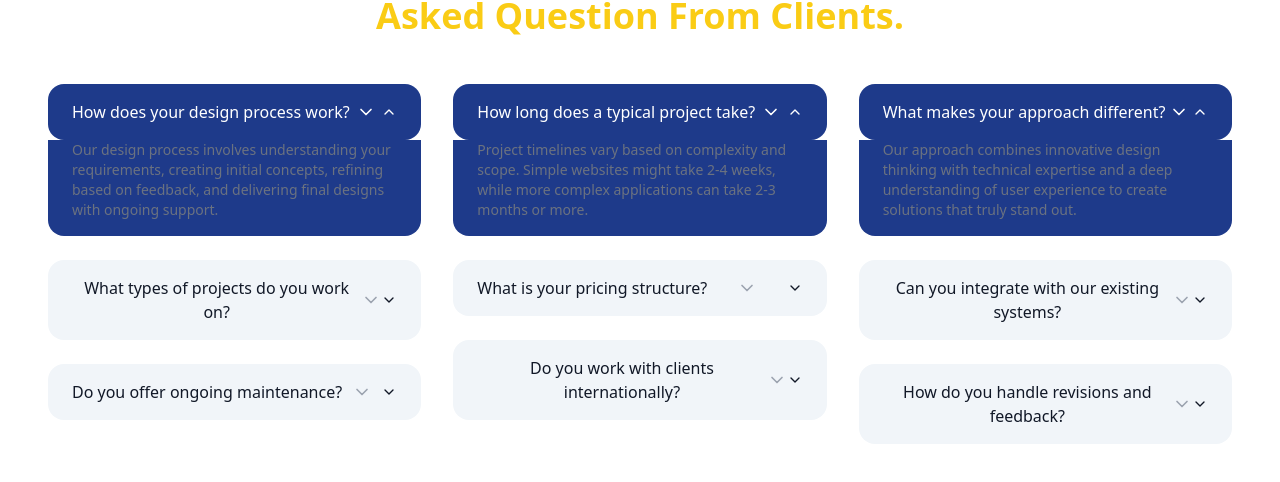
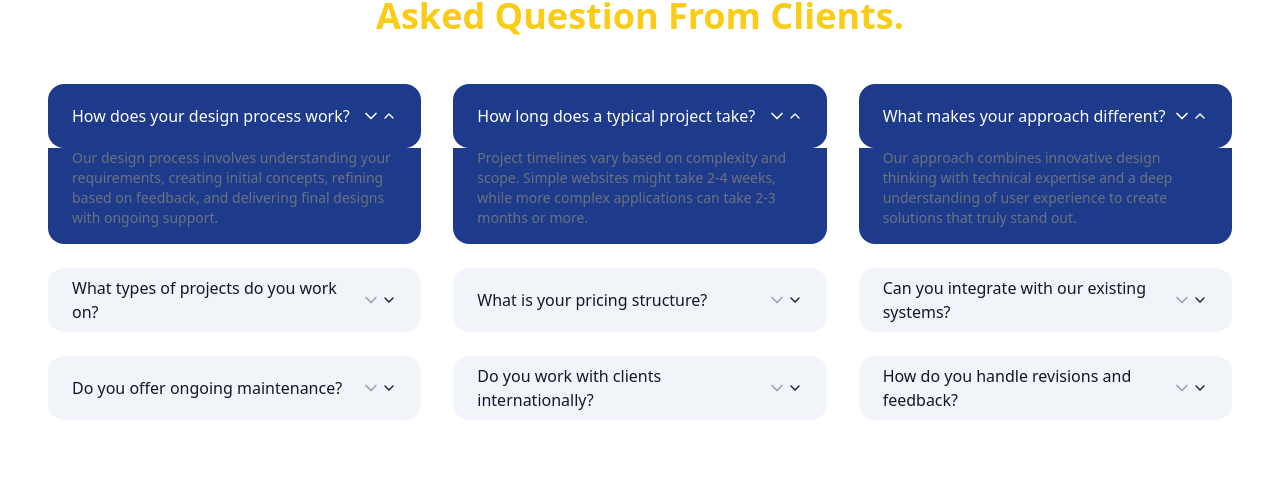
Before and after one commit to projecrt/precision-hero-design-15, a React (Vite) app: page / in a window 1280 px wide. Shown: the part 5962-6444 px from the top of the page. Built offline with nearby package versions, Linux system fonts and the light colour scheme.

Commit message:
Fix: Consistent button sizes
Ensure all buttons use the same size across the application.

```diff
--- a/src/components/FAQSection.tsx
+++ b/src/components/FAQSection.tsx
@@ -78,13 +78,13 @@ const FAQSection = () => {
     return (
       <AccordionItem value={item.id} className="mb-6 border-none">
         <AccordionTrigger
-          className={`px-6 py-4 hover:no-underline hover:text-opacity-80 font-medium text-base rounded-2xl ${
+          className={`px-6 py-4 hover:no-underline hover:text-opacity-80 font-medium text-base rounded-2xl w-full h-16 flex items-center ${
             item.defaultOpen
               ? "bg-blue-900 text-white"
               : "bg-slate-100 text-gray-900"
           }`}
         >
-          {item.question}
+          <div className="text-left flex-1">{item.question}</div>
           {item.defaultOpen ? (
             <ChevronUp className="h-5 w-5 shrink-0" />
           ) : (
```
